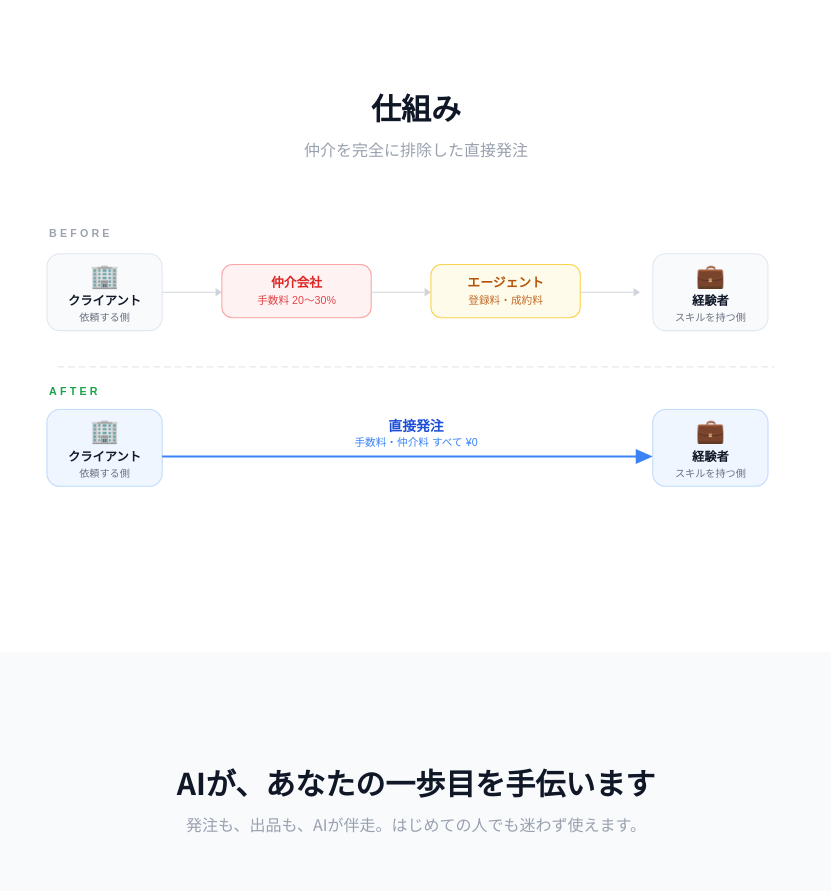
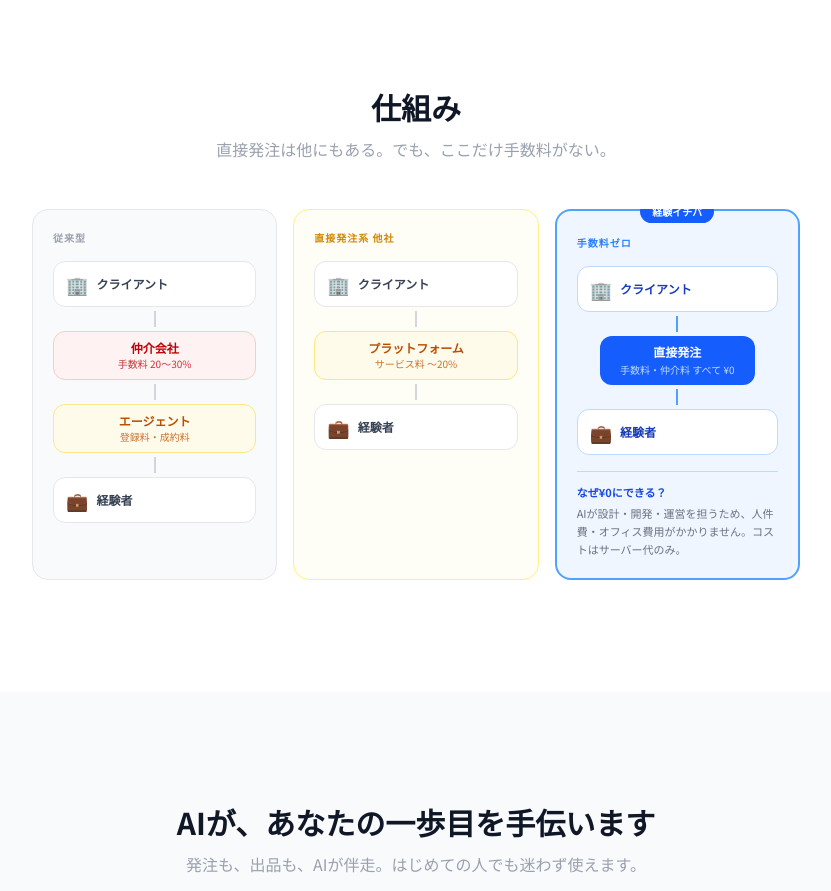
Before and after one commit to westville1030-tech11/skill-tana, a Next.js app: page / in a window 1280 px wide. Shown: the part 980-1871 px from the top of the page, without its empty margins (224-1055 px from the left). Built offline with nearby package versions, Linux system fonts and the light colour scheme; no server answers.

Commit message:
仕組み図を3列比較（従来型/直接系他社/経験イチバ）に刷新、なぜゼロか説明を追加

```diff
--- a/app/page.tsx
+++ b/app/page.tsx
@@ -92,9 +92,9 @@ export default function Home() {
       <section className="py-28 px-4 bg-white">
         <div className="max-w-3xl mx-auto">
           <h2 className="text-3xl font-bold text-center text-gray-900 mb-3">仕組み</h2>
-          <p className="text-center text-gray-400 mb-12">仲介を完全に排除した直接発注</p>
+          <p className="text-center text-gray-400 mb-12">直接発注は他にもある。でも、ここだけ手数料がない。</p>
           <div className="overflow-x-auto -mx-4 px-4">
-            <div className="min-w-[420px]">
+            <div className="min-w-[600px]">
               <ConceptDiagram />
             </div>
           </div>
@@ -396,63 +396,88 @@ function HeroGraphic() {
   );
 }
 
-/* ---- Before/After 図 ---- */
+/* ---- 3列比較図 ---- */
 function ConceptDiagram() {
   return (
-    <svg viewBox="0 0 720 310" width="100%" xmlns="http://www.w3.org/2000/svg" style={{ fontFamily: "sans-serif" }}>
-      <text x="16" y="26" fontSize="10" fill="#9ca3af" fontWeight="700" letterSpacing="3">BEFORE</text>
-      <ActorCard x={14} y={42} icon="🏢" topLabel="クライアント" bottomLabel="依頼する側" color="#f8fafc" border="#e2e8f0" />
-      <ThinArrow x1={122} y1={78} x2={178} y2={78} />
-      <FeeBox x={178} y={52} label="仲介会社" sub="手数料 20〜30%" color="#fef2f2" border="#fca5a5" textColor="#dc2626" />
-      <ThinArrow x1={318} y1={78} x2={374} y2={78} />
-      <FeeBox x={374} y={52} label="エージェント" sub="登録料・成約料" color="#fffbeb" border="#fcd34d" textColor="#b45309" />
-      <ThinArrow x1={514} y1={78} x2={570} y2={78} />
-      <ActorCard x={582} y={42} icon="💼" topLabel="経験者" bottomLabel="スキルを持つ側" color="#f8fafc" border="#e2e8f0" />
+    <div className="grid grid-cols-3 gap-4">
 
-      <line x1="24" y1="148" x2="696" y2="148" stroke="#e5e7eb" strokeWidth="1" strokeDasharray="6 4" />
+      {/* 従来型 */}
+      <div className="rounded-2xl border border-gray-200 bg-gray-50 p-5 flex flex-col">
+        <p className="text-[10px] font-bold text-gray-400 tracking-widest mb-4">従来型</p>
+        <div className="flex flex-col items-center gap-1 flex-1">
+          <DiagBox icon="🏢" label="クライアント" />
+          <DiagArrow />
+          <DiagFee label="仲介会社" sub="手数料 20〜30%" red />
+          <DiagArrow />
+          <DiagFee label="エージェント" sub="登録料・成約料" amber />
+          <DiagArrow />
+          <DiagBox icon="💼" label="経験者" />
+        </div>
+      </div>
 
-      <text x="16" y="174" fontSize="10" fill="#16a34a" fontWeight="700" letterSpacing="3">AFTER</text>
-      <ActorCard x={14} y={188} icon="🏢" topLabel="クライアント" bottomLabel="依頼する側" color="#eff6ff" border="#bfdbfe" />
-      <text x="360" y="208" fontSize="13" fill="#1d4ed8" fontWeight="800" textAnchor="middle">直接発注</text>
-      <text x="360" y="222" fontSize="10" fill="#3b82f6" textAnchor="middle">手数料・仲介料 すべて ¥0</text>
-      <line x1="122" y1="232" x2="568" y2="232" stroke="#3b82f6" strokeWidth="2" />
-      <polygon points="566,225 582,232 566,239" fill="#3b82f6" />
-      <ActorCard x={582} y={188} icon="💼" topLabel="経験者" bottomLabel="スキルを持つ側" color="#eff6ff" border="#bfdbfe" />
-    </svg>
+      {/* 直接系他社 */}
+      <div className="rounded-2xl border border-yellow-200 bg-yellow-50/40 p-5 flex flex-col">
+        <p className="text-[10px] font-bold text-yellow-600 tracking-widest mb-4">直接発注系 他社</p>
+        <div className="flex flex-col items-center gap-1 flex-1">
+          <DiagBox icon="🏢" label="クライアント" />
+          <DiagArrow />
+          <DiagFee label="プラットフォーム" sub="サービス料 〜20%" amber />
+          <DiagArrow />
+          <DiagBox icon="💼" label="経験者" />
+        </div>
+      </div>
+
+      {/* 経験イチバ */}
+      <div className="rounded-2xl border-2 border-blue-400 bg-blue-50 p-5 flex flex-col relative">
+        <div className="absolute -top-3.5 left-1/2 -translate-x-1/2 whitespace-nowrap">
+          <span className="bg-blue-600 text-white text-[10px] font-bold px-3 py-1 rounded-full">経験イチバ</span>
+        </div>
+        <p className="text-[10px] font-bold text-blue-500 tracking-widest mb-4 mt-1">手数料ゼロ</p>
+        <div className="flex flex-col items-center gap-1">
+          <DiagBox icon="🏢" label="クライアント" blue />
+          <DiagArrow blue />
+          <div className="bg-blue-600 text-white text-xs font-bold px-5 py-2 rounded-xl text-center leading-snug">
+            直接発注<br /><span className="font-normal text-blue-200 text-[10px]">手数料・仲介料 すべて ¥0</span>
+          </div>
+          <DiagArrow blue />
+          <DiagBox icon="💼" label="経験者" blue />
+        </div>
+        <div className="mt-4 border-t border-blue-200 pt-3">
+          <p className="text-[11px] font-bold text-blue-700 mb-1">なぜ¥0にできる？</p>
+          <p className="text-[11px] text-gray-500 leading-relaxed">AIが設計・開発・運営を担うため、人件費・オフィス費用がかかりません。コストはサーバー代のみ。</p>
+        </div>
+      </div>
+
+    </div>
   );
 }
 
-function ActorCard({ x, y, icon, topLabel, bottomLabel, color, border }: {
-  x: number; y: number; icon: string; topLabel: string; bottomLabel: string; color: string; border: string;
-}) {
+function DiagBox({ icon, label, blue }: { icon: string; label: string; blue?: boolean }) {
   return (
-    <g>
-      <rect x={x} y={y} width={108} height={72} rx={12} fill={color} stroke={border} strokeWidth="1" />
-      <text x={x + 54} y={y + 28} fontSize="22" textAnchor="middle">{icon}</text>
-      <text x={x + 54} y={y + 48} fontSize="11.5" fill="#111827" textAnchor="middle" fontWeight="700">{topLabel}</text>
-      <text x={x + 54} y={y + 63} fontSize="9.5" fill="#6b7280" textAnchor="middle">{bottomLabel}</text>
-    </g>
+    <div className={`w-full rounded-xl border px-3 py-2 flex items-center gap-2 ${blue ? "bg-white border-blue-200" : "bg-white border-gray-200"}`}>
+      <span className="text-lg">{icon}</span>
+      <span className={`text-xs font-bold ${blue ? "text-blue-800" : "text-gray-700"}`}>{label}</span>
+    </div>
   );
 }
 
-function ThinArrow({ x1, y1, x2, y2 }: { x1: number; y1: number; x2: number; y2: number }) {
+function DiagArrow({ blue }: { blue?: boolean }) {
   return (
-    <g>
-      <line x1={x1} y1={y1} x2={x2 - 6} y2={y2} stroke="#d1d5db" strokeWidth="1" />
-      <polygon points={`${x2 - 6},${y2 - 4} ${x2},${y2} ${x2 - 6},${y2 + 4}`} fill="#d1d5db" />
-    </g>
+    <div className={`w-0.5 h-4 ${blue ? "bg-blue-400" : "bg-gray-300"}`} />
   );
 }
 
-function FeeBox({ x, y, label, sub, color, border, textColor }: {
-  x: number; y: number; label: string; sub: string; color: string; border: string; textColor: string;
-}) {
+function DiagFee({ label, sub, red, amber }: { label: string; sub: string; red?: boolean; amber?: boolean }) {
+  const cls = red
+    ? "bg-red-50 border-red-200 text-red-700"
+    : amber
+    ? "bg-amber-50 border-amber-200 text-amber-700"
+    : "bg-gray-50 border-gray-200 text-gray-700";
   return (
-    <g>
-      <rect x={x} y={y} width={140} height={50} rx={10} fill={color} stroke={border} strokeWidth="1" />
-      <text x={x + 70} y={y + 21} fontSize="12" fill={textColor} textAnchor="middle" fontWeight="700">{label}</text>
-      <text x={x + 70} y={y + 37} fontSize="10" fill={textColor} textAnchor="middle" opacity="0.85">{sub}</text>
-    </g>
+    <div className={`w-full rounded-xl border px-3 py-2 text-center ${cls}`}>
+      <p className="text-xs font-bold">{label}</p>
+      <p className="text-[10px] opacity-80">{sub}</p>
+    </div>
   );
 }
 
```
